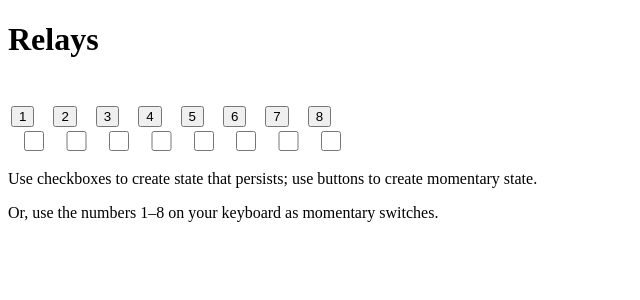
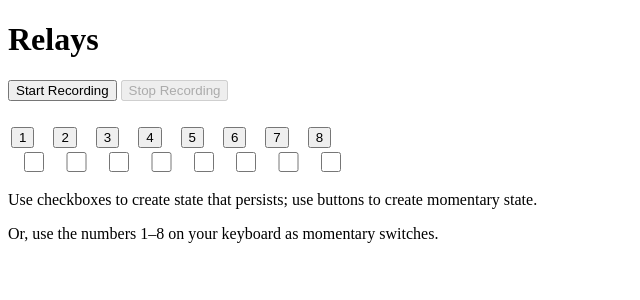
Before and after one commit to jarhill0/pumpkinman, a Python web app: template src/templates/relays.html in a window 1280 px wide. Shown: the top 300 px of the page, without its empty margins (0-640 px from the left). Run offline with Jinja, Linux system fonts and the light colour scheme; the template is opened without the code that fills it, so the values that code supplies are empty.

Commit message:
Add recordings to relay page

```diff
--- a/src/templates/relays.html
+++ b/src/templates/relays.html
@@ -18,6 +18,8 @@
 </head>
 <body>
 <h1>Relays</h1>
+<button onclick="startRecording()" id="startRecordingButton">Start Recording</button>
+<button disabled onclick="stopRecording()" id="stopRecordingButton">Stop Recording</button>
 <table>
     <tr>
         {% for num in range(8) %}
@@ -42,9 +44,11 @@
 <p>Or, use the numbers 1&ndash;8 on your keyboard as momentary switches.</p>
 <script>
     const webSocket = new WebSocket('{{ url_for("ws") }}');
+    const recordingBaseUrl = '{{ url_for('download_recording', identifier='REPLACEME') }}';
     webSocket.onclose = _ => window.setTimeout(() => location.reload(), 1000);
 </script>
 <script src="{{ url_for('static', filename='ws-listener.js') }}"></script>
 <script src="{{ url_for('static', filename='relays.js') }}"></script>
+<script src="{{ url_for('static', filename='recording.js') }}"></script>
 </body>
 </html>
```
